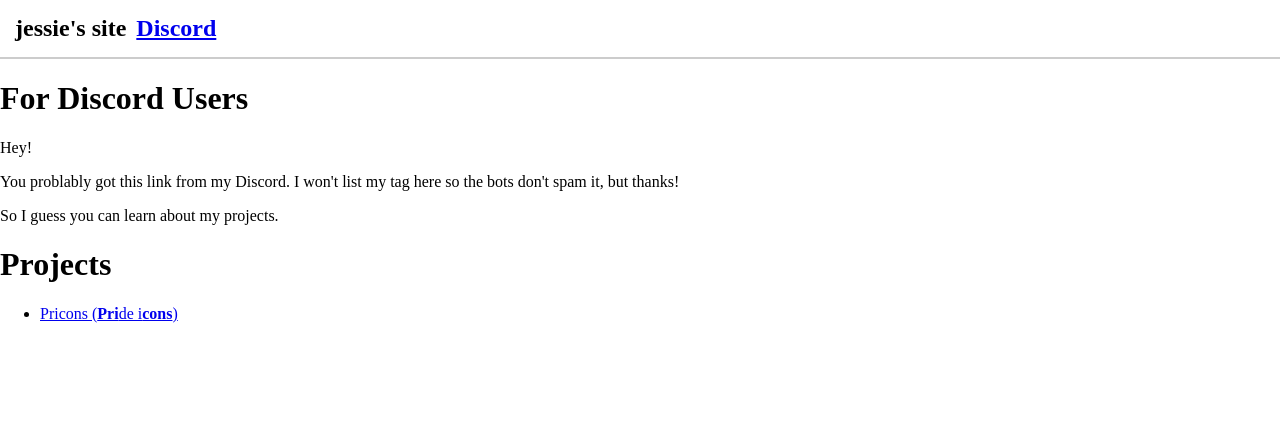
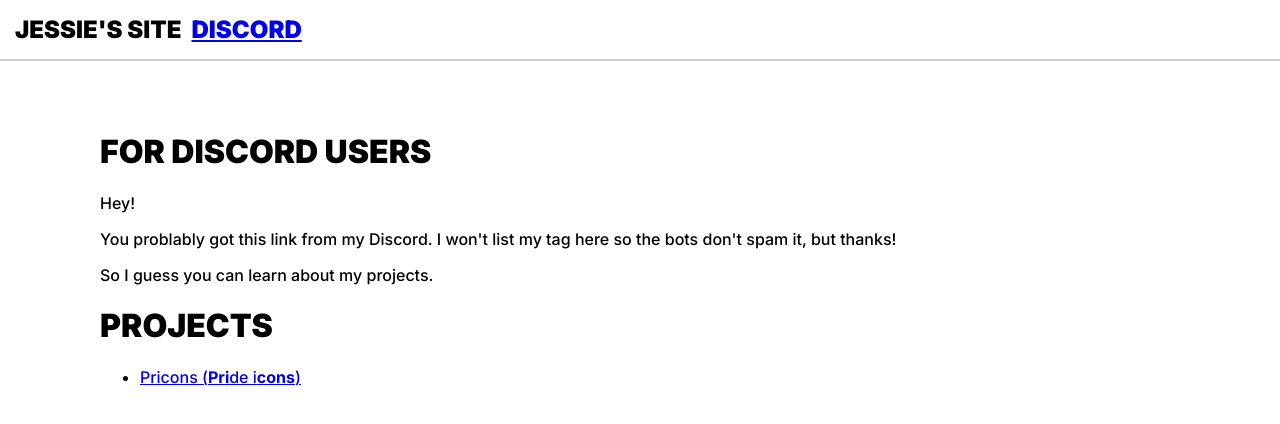
Before and after one commit to jessiejs/jessiejs.github.io, a plain HTML site: page discord/index.html in a window 1280 px wide. Drawn offline with Linux system fonts and the light colour scheme.

Commit message:
🔮 Fix Styling

```diff
--- a/style/index.css
+++ b/style/index.css
@@ -5,6 +5,10 @@
  */
 
 @import 'https://fonts.googleapis.com/css2?family=Inter:wght@100;500;600;700;900&display=swap';
+
+* {
+	font-family: 'Inter';
+}
 
 body {
 	position: fixed;
@@ -37,6 +41,15 @@ nav > * > * {
 	padding: 0;
 }
 
+h1 {
+	font-weight: 900;
+	text-transform: uppercase;
+}
+
 main {
 	flex-grow: 1;
+	overflow-x: hidden;
+	overflow-y: auto;
+
+	padding: 50px 100px;
 }
```
